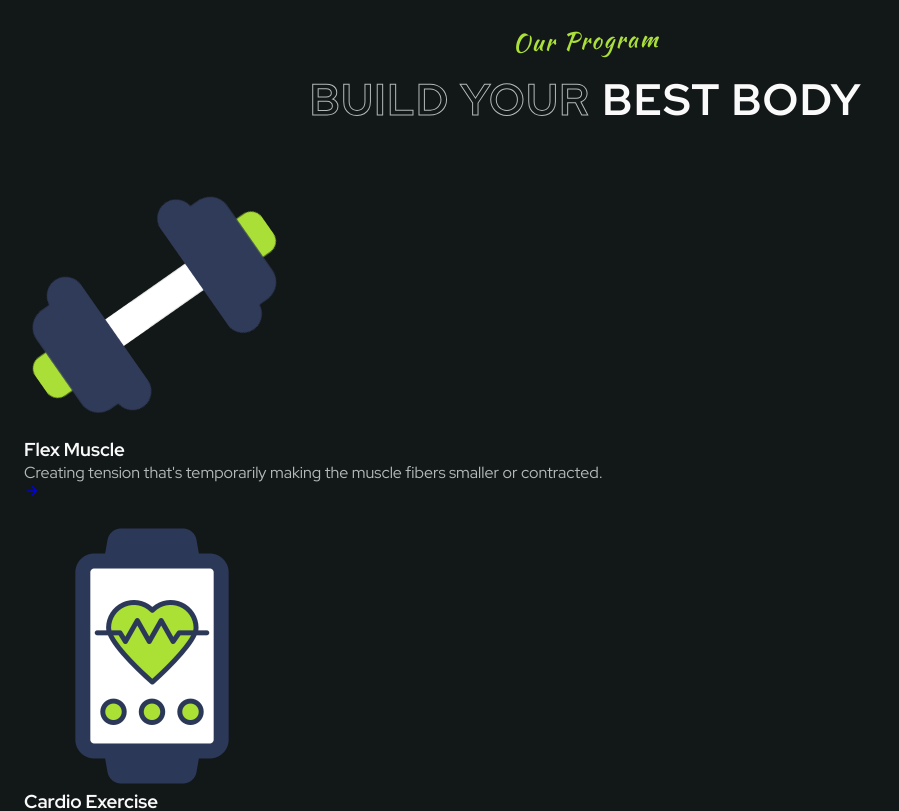
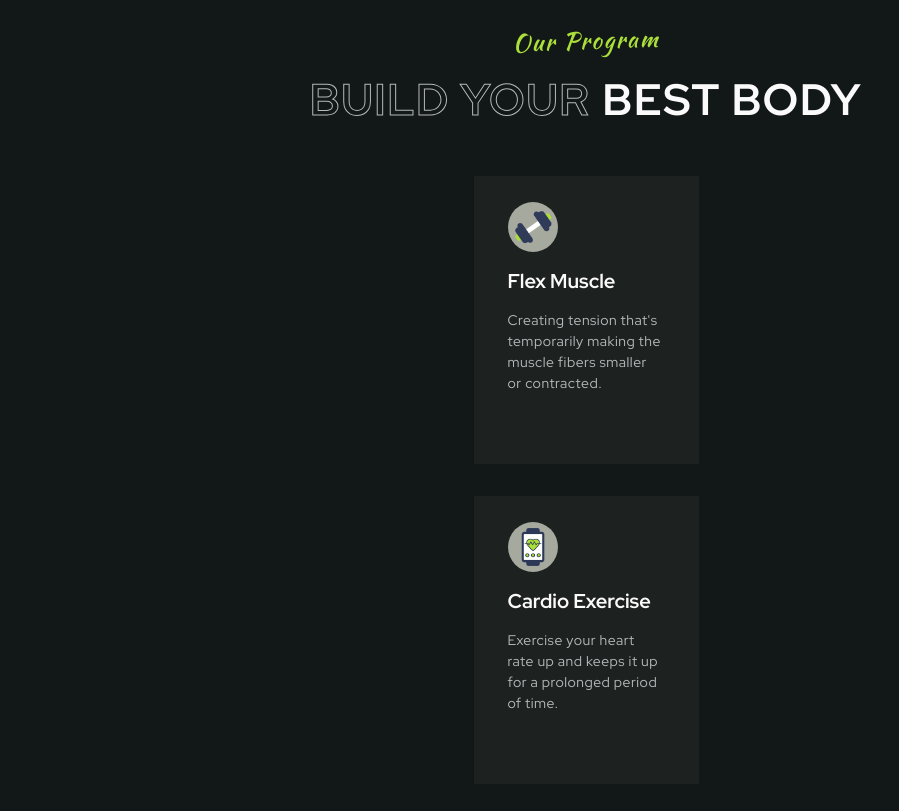
Before and after one commit to yarasa27/Gym-Website, a plain HTML site: page index.html in a window 1280 px wide. Shown: the part 1078-1889 px from the top of the page, without its empty margins (0-899 px from the left). Drawn offline with nearby package versions, Linux system fonts and the light colour scheme.

Commit message:
program css finished and startign choose section

```diff
--- a/assets/css/styles.css
+++ b/assets/css/styles.css
@@ -340,7 +340,73 @@ img {
 }
 
 /*=============== PROGRAM ===============*/
-
+.program__container{
+  grid-template-columns: 225px;
+  justify-content: center;
+  row-gap: 2rem;
+}
+.program__card{
+  display: grid;
+  background-color: hsla(79, 6%, 64%, .07);
+  padding: 1.5rem 2rem;
+  border: 2px solid transparent;
+  transition: background .5s, border .4s;
+}
+.program__img{
+  width: 38px;
+}
+.program__shape{
+  width: 50px;
+  height: 50px;
+  background-color: var(--first-color-gray);
+  border-radius: 50%;
+  display: grid;
+  place-items: center;
+  margin-bottom: 1rem;
+  transition: background .5s;
+}
+.program__title{
+  font-size: var(--h3-font-size);
+  margin-bottom: 1rem;
+}
+.program__description{
+  font-size: var(--small-font-size);
+  letter-spacing: .5px;
+  line-height: 150%;
+}
+.program__title,
+.program__description{
+  transition: color .5s;
+}
+.program__button{
+  justify-self: flex-end;
+  margin-top: 1.5rem;
+  font-size: 1.25rem;
+  color: var(--title-color-black);
+  opacity: 0;
+  transition: opacity .4s;
+}
+.program__button i{
+  display: block;
+  transition: transform .3s;
+}
+.program__button:hover i{
+  transform: translateX(.25rem);
+}
+.program__card:hover{
+  background-color: var(--first-color);
+  border: 2px solid var(--first-color-light);
+}
+.program__card:hover .program__shape{
+  background-color: var(--first-color-light);
+}
+.program__card:hover .program__title,
+.program__card:hover .program__description{
+  color: var(--title-color-black);
+}
+.program__card:hover .program__button{
+  opacity: 1;
+}
 
 /*=============== CHOOSE ===============*/
 
```
